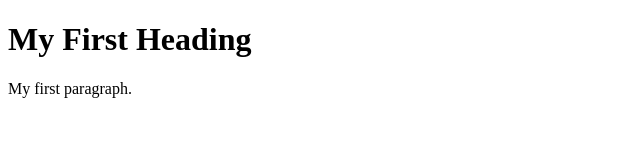
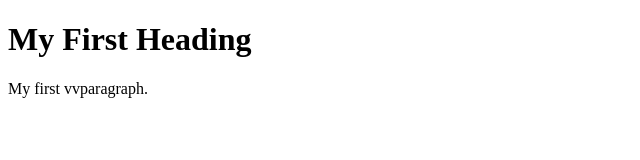
Before and after one commit to SrdjanMartonosi/gitVezba, a plain HTML site: page index.html in a window 1280 px wide. Shown: the full height of the page, 0-640 px from the left. Drawn offline with Linux system fonts and the light colour scheme.

Commit message:
added in html

```diff
--- a/index.html
+++ b/index.html
@@ -4,7 +4,7 @@
 
 <h1>My First Heading</h1>
 
-<p>My first paragraph.</p>
+<p>My first vvparagraph.</p>
 
 </body>
 </html>
```
